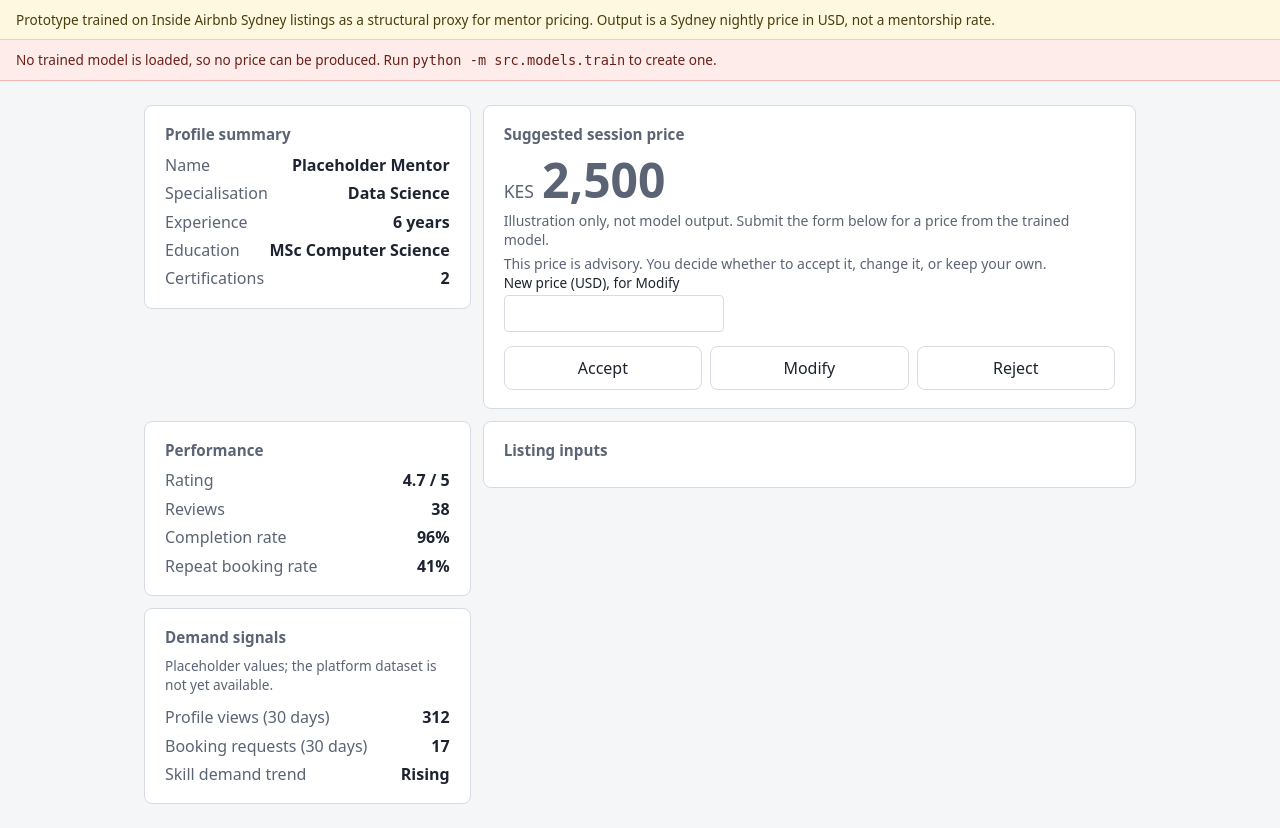
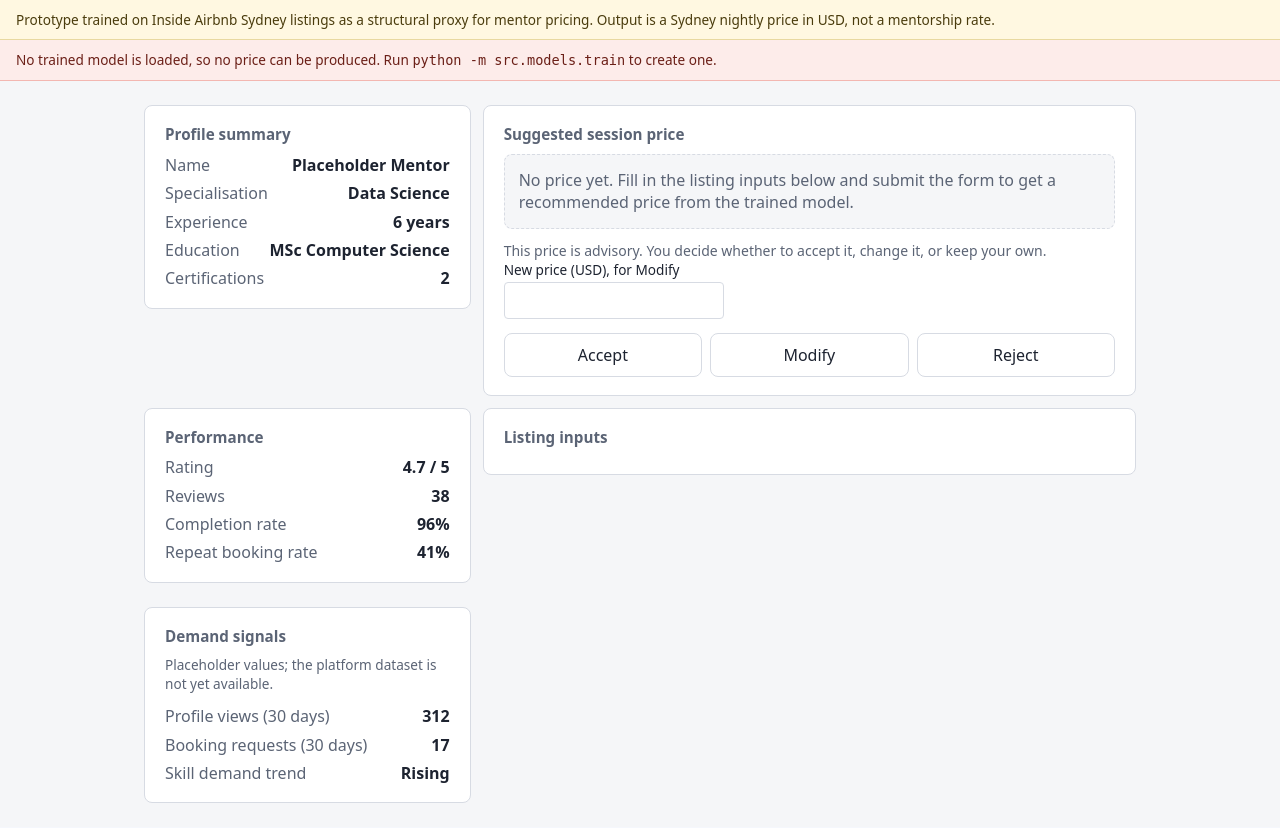
Before and after one commit to philip11010/pricing-recommendation-system, a FastAPI app: page / in a window 1280 px wide. Shown: the part 43-871 px from the top of the page. After the commit the page ends 846 px from the top, so only its background shows below. Run offline with FastAPI, Linux system fonts and the light colour scheme.

Commit message:
feat(dashboard): show MAE as typical error, add comparison card and range hints

```diff
--- a/src/api/main.py
+++ b/src/api/main.py
@@ -131,9 +131,9 @@ def get_request_model(
 #
 # Stands in for a real mentor record. The platform dataset has not been
 # received, so the profile, performance and demand panels still show fixed
-# values, and the price shown before any prediction is an illustration. The
-# template labels it as such; everything the model produces is in USD and
-# marked as model output.
+# values. There is deliberately no placeholder price: the only figure the
+# dashboard shows is model output, in USD. Before a prediction exists the
+# panel shows an empty state instead.
 # ---------------------------------------------------------------------------
 PLACEHOLDER_DASHBOARD: dict = {
     "profile": {
@@ -148,11 +148,6 @@ PLACEHOLDER_DASHBOARD: dict = {
         "reviews": 38,
         "completion_rate": 0.96,
         "repeat_booking_rate": 0.41,
-    },
-    "recommendation": {
-        "currency": "KES",
-        "price": 2500,
-        "current_price": 2200,
     },
     "demand": {
         "profile_views_30d": 312,
@@ -174,6 +169,7 @@ def page_context(
         "trained_at": model.trained_at if model else None,
         "field_groups": grouped_field_specs(model) if model else [],
         "values": example_values(model) if model else {},
+        "model_comparison": model.model_comparison if model else [],
         "errors": [],
         "prediction": None,
         "confirmation": None,
@@ -277,6 +273,8 @@ async def recommend(
                 "price": price,
                 "model_name": model.model_name,
                 "data_source": model.data_source,
+                # MAE, not RMSE: see LoadedModel.typical_error_dollars.
+                "typical_error": model.typical_error_dollars,
             },
         ),
     )
--- a/src/api/static/css/dashboard.css
+++ b/src/api/static/css/dashboard.css
@@ -206,6 +206,7 @@ body {
     grid-template-areas:
       "profile     recommendation"
       "performance form"
+      "comparison  form"
       "demand      form";
     align-items: start;
   }
@@ -217,6 +218,7 @@ body {
 
   .recommendation { grid-area: recommendation; }
   .form-panel     { grid-area: form; }
+  .comparison     { grid-area: comparison; }
   .demand         { grid-area: demand; }
   .profile        { grid-area: profile; }
   .performance    { grid-area: performance; }
@@ -364,11 +366,6 @@ body {
   max-width: 220px;
 }
 
-/* An illustrative figure must not read as confidently as model output. */
-.price.is-placeholder {
-  color: var(--muted);
-}
-
 .errors {
   margin: 0 0 var(--gap);
   padding: 10px 12px;
@@ -418,3 +415,68 @@ body {
 .confirmation-line {
   font-size: 1.1rem;
 }
+
+/* --------------------------------------------- result panel and comparison */
+
+/*
+ * The error figure sits directly under the price, because a price without its
+ * uncertainty invites more confidence than the model earns.
+ */
+.price-error {
+  margin: 0 0 4px;
+  font-size: 0.95rem;
+}
+
+.empty-state {
+  margin: 0 0 var(--gap);
+  padding: 14px;
+  background: var(--bg);
+  border: 1px dashed var(--border);
+  border-radius: var(--radius);
+  color: var(--muted);
+}
+
+.comparison-table {
+  width: 100%;
+  border-collapse: collapse;
+  font-size: 0.86rem;
+}
+
+.comparison-table th,
+.comparison-table td {
+  padding: 6px 8px;
+  border-bottom: 1px solid var(--border);
+  text-align: left;
+}
+
+.comparison-table th {
+  color: var(--muted);
+  font-size: 0.76rem;
+  text-transform: uppercase;
+  letter-spacing: 0.04em;
+}
+
+.comparison-table tr.is-selected {
+  font-weight: 600;
+}
+
+.badge {
+  padding: 1px 6px;
+  border: 1px solid var(--border);
+  border-radius: 10px;
+  background: var(--bg);
+  color: var(--muted);
+  font-size: 0.7rem;
+  font-weight: normal;
+  text-transform: uppercase;
+  letter-spacing: 0.04em;
+}
+
+/* The accepted range, shown permanently rather than as a placeholder that
+ * vanishes once the user starts typing. */
+.field-hint {
+  display: block;
+  margin-top: 2px;
+  color: var(--muted);
+  font-size: 0.75rem;
+}
--- a/src/api/templates/dashboard.html
+++ b/src/api/templates/dashboard.html
@@ -18,23 +18,28 @@
       <span class="price-currency">USD</span>
       <span class="price-value">{{ "{:,.2f}".format(prediction.price) }}</span>
     </p>
+    {% if prediction.typical_error is not none %}
+    {#
+      MAE, not RMSE. MAE averages the absolute errors, so it reads as "about
+      this much out" on one prediction. RMSE on this data is roughly four
+      times larger because a few listings up to $52,850 dominate the squared
+      term, and quoting it here would overstate the error on a typical price.
+      RMSE belongs in the comparison card below, where models are ranked.
+    #}
+    <p class="price-error">
+      Typical error about
+      <strong>${{ "{:,.0f}".format(prediction.typical_error) }}</strong>
+      on the held-out test set.
+    </p>
+    {% endif %}
     <p class="price-context">
       Model output from {{ prediction.model_name }}, trained on
       {{ prediction.data_source }}. Recommendation #{{ prediction.id }}.
     </p>
     {% else %}
-    {#
-      No prediction yet. The figure below is a fixed illustration of the
-      layout, not model output, and is labelled so it cannot be mistaken for
-      one. It is replaced by the real USD price once the form is submitted.
-    #}
-    <p class="price is-placeholder">
-      <span class="price-currency">{{ recommendation.currency }}</span>
-      <span class="price-value">{{ "{:,}".format(recommendation.price) }}</span>
-    </p>
-    <p class="price-context">
-      Illustration only, not model output. Submit the form below for a price
-      from the trained model.
+    <p class="empty-state">
+      No price yet. Fill in the listing inputs below and submit the form to
+      get a recommended price from the trained model.
     </p>
     {% endif %}
 
@@ -108,8 +113,14 @@
                  step="{{ spec.step }}"
                  {% if spec.minimum is not none %}min="{{ spec.minimum }}"{% endif %}
                  {% if spec.maximum is not none %}max="{{ spec.maximum }}"{% endif %}
-                 {% if spec.placeholder %}placeholder="{{ spec.placeholder }}"{% endif %}
+                 {% if spec.range_hint %}aria-describedby="hint-{{ spec.name }}"{% endif %}
                  {% if spec.required %}required{% endif %}>
+          {% if spec.range_hint %}
+          {# Always visible, and tied to the input with aria-describedby, so
+             the limit is known before submitting rather than discovered by
+             being refused. #}
+          <span class="field-hint" id="hint-{{ spec.name }}">{{ spec.range_hint }}</span>
+          {% endif %}
           {% endif %}
         </label>
         {% endfor %}
@@ -119,6 +130,42 @@
     </form>
     {% endif %}
   </section>
+
+  {% if model_comparison %}
+  <section class="panel comparison" aria-labelledby="comparison-heading">
+    <h2 id="comparison-heading" class="panel-heading">Model comparison</h2>
+    <p class="panel-note">
+      Held-out test set metrics for the three candidate models. RMSE is the
+      selection criterion and is reported here only: it squares the errors, so
+      a few very expensive listings dominate it, which makes it the right
+      number for ranking models and the wrong one for describing the error on
+      a single price.
+    </p>
+    <table class="comparison-table">
+      <thead>
+        <tr>
+          <th scope="col">Model</th>
+          <th scope="col">RMSE (USD)</th>
+          <th scope="col">MAE (USD)</th>
+          <th scope="col">R2</th>
+        </tr>
+      </thead>
+      <tbody>
+        {% for row in model_comparison %}
+        <tr{% if row.is_selected %} class="is-selected"{% endif %}>
+          <td>
+            {{ row.model_name }}
+            {%- if row.is_selected %} <span class="badge">selected</span>{% endif %}
+          </td>
+          <td>{{ "{:,.2f}".format(row.rmse_dollars) }}</td>
+          <td>{{ "{:,.2f}".format(row.mae_dollars) }}</td>
+          <td>{{ "{:.3f}".format(row.r2_dollars) }}</td>
+        </tr>
+        {% endfor %}
+      </tbody>
+    </table>
+  </section>
+  {% endif %}
 
   <section class="panel demand" aria-labelledby="demand-heading">
     <h2 id="demand-heading" class="panel-heading">Demand signals</h2>
--- a/src/models/predict.py
+++ b/src/models/predict.py
@@ -97,6 +97,45 @@ class LoadedModel:
         metrics = self.metadata.get("metrics", {})
         return {str(k): float(v) for k, v in metrics.items()}
 
+    @property
+    def typical_error_dollars(self) -> float | None:
+        """
+        Test-set MAE, the figure to quote as the error on one prediction.
+
+        MAE is the mean of the absolute errors, so "about this much out" is a
+        fair reading of it. RMSE squares the errors first, which on this data
+        makes it roughly four times larger: a handful of listings up to
+        $52,850 dominate it, and a log-scale model never predicts those. RMSE
+        is the right criterion for ranking models against each other, and the
+        wrong number to hand a user as the expected miss on their own price.
+        """
+        mae = self.metrics.get("mae_dollars")
+        return float(mae) if mae is not None else None
+
+    @property
+    def model_comparison(self) -> list[dict[str, Any]]:
+        """
+        Every candidate model with its test metrics, best first.
+
+        Read from the ``all_models`` block the training run recorded, so the
+        comparison shown is the one that selected this model. Ordered by the
+        selection metric, which is dollar RMSE.
+        """
+        all_models = self.metadata.get("all_models", {})
+        selection_metric = str(self.metadata.get("selection_metric", "rmse_dollars"))
+
+        rows = [
+            {
+                "model_name": str(name),
+                "rmse_dollars": float(metrics.get("rmse_dollars", float("nan"))),
+                "mae_dollars": float(metrics.get("mae_dollars", float("nan"))),
+                "r2_dollars": float(metrics.get("r2_dollars", float("nan"))),
+                "is_selected": str(name) == self.model_name,
+            }
+            for name, metrics in all_models.items()
+        ]
+        return sorted(rows, key=lambda row: row.get(selection_metric, float("inf")))
+
 
 def load_best_model(model_dir: Path = MODEL_STORE_DIR) -> LoadedModel:
     """
```
Also changed, not shown: src/api/schema.py (+15 -2 lines), tests/test_api.py (+8 -2 lines), tests/test_predict.py (+144 -5 lines), tests/test_recommend_flow.py (+161 -0 lines).
